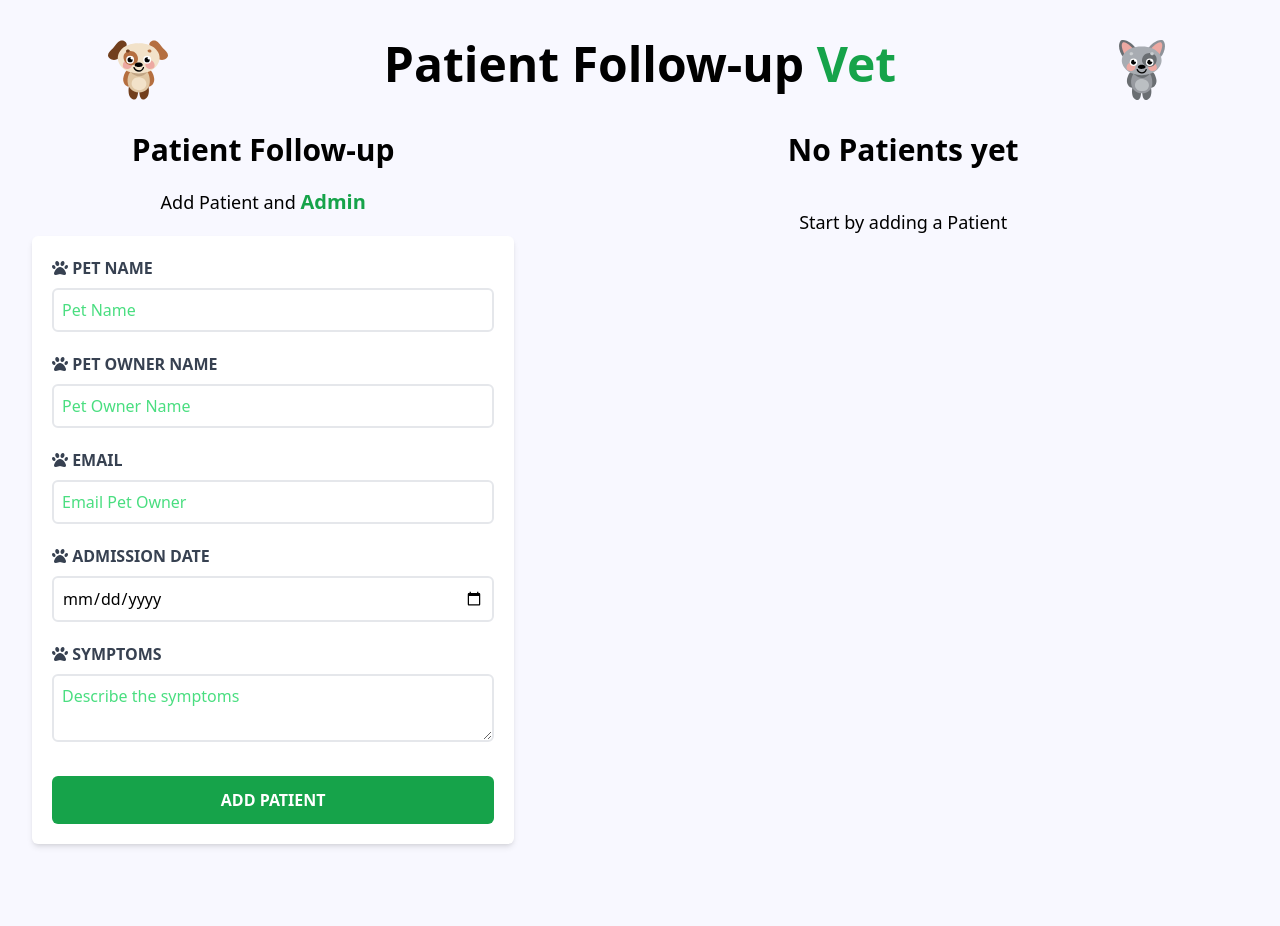
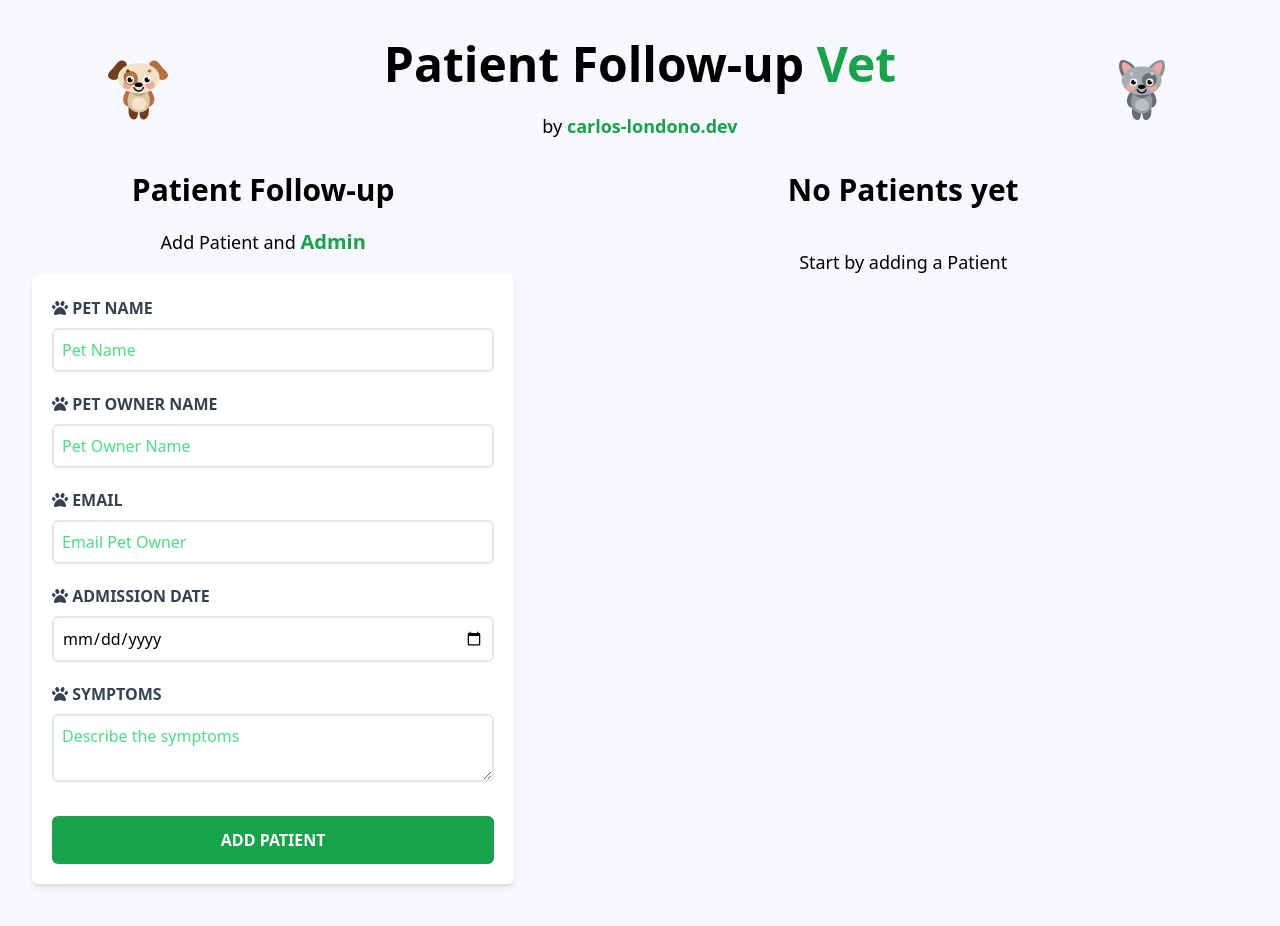
Before and after one commit to ClondonoM/react-tailwind-vet-app, a React (Create React App) app: page / in a window 1280 px wide. Shown: the top 926 px of the page. Built offline with nearby package versions, Linux system fonts and the light colour scheme.

Commit message:
editting readme

```diff
--- a/public/index.html
+++ b/public/index.html
@@ -2,6 +2,7 @@
 <html lang="en">
   <head>
     <meta charset="utf-8" />
+    <link rel="icon" href="./dog.svg" />
     <meta name="viewport" content="width=device-width, initial-scale=1" />
     <meta
       name="description"
--- a/src/components/Header.js
+++ b/src/components/Header.js
@@ -6,10 +6,25 @@ const Header = () => {
     <>
       <div className='container flex md:mx-auto mt-1  justify-around '>
         <img src={dog} alt='dog.svg' width='60px' />
-
-        <h1 className='font-black text-5xl text-center '>
-          Patient Follow-up <span className='text-green-600'>Vet</span>
-        </h1>
+        <div className='text-center'>
+          <h1 className='font-black text-5xl text-center '>
+            Patient Follow-up <span className='text-green-600 '>Vet</span>
+          </h1>
+          <br />
+          <div>
+            <a
+              className='text-lg'
+              href='https://carlos-londono.dev/'
+              target='_blank'
+              rel='noreferrer'
+            >
+              by{' '}
+              <span className='text-green-600 font-bold'>
+                carlos-londono.dev
+              </span>{' '}
+            </a>
+          </div>
+        </div>
 
         <img src={cat} alt='cat.svg' width='60px' />
       </div>
```
Also changed, not shown: public/dog.svg (added), 1 other file (tests, documents, lock files or other folders).
